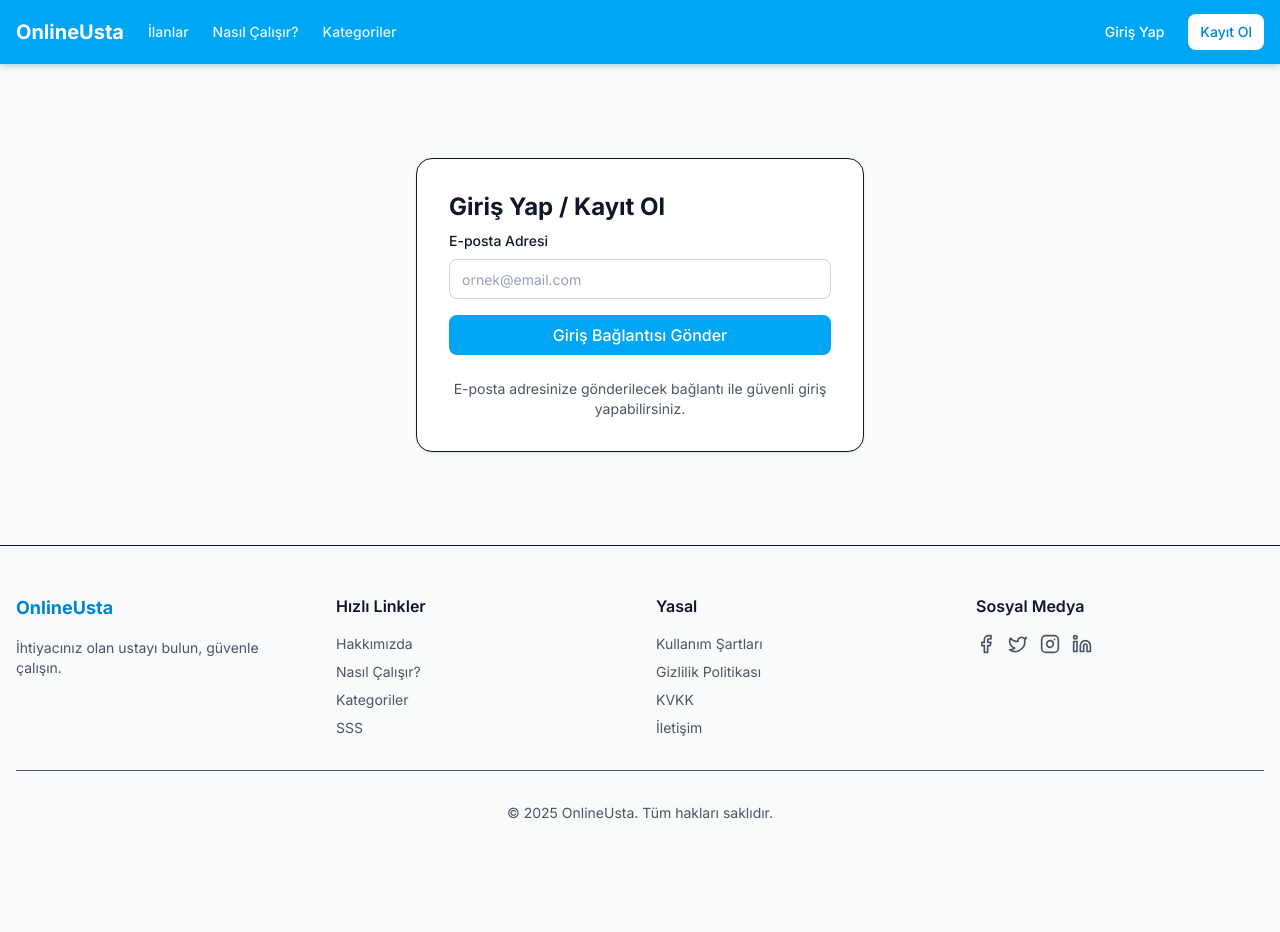
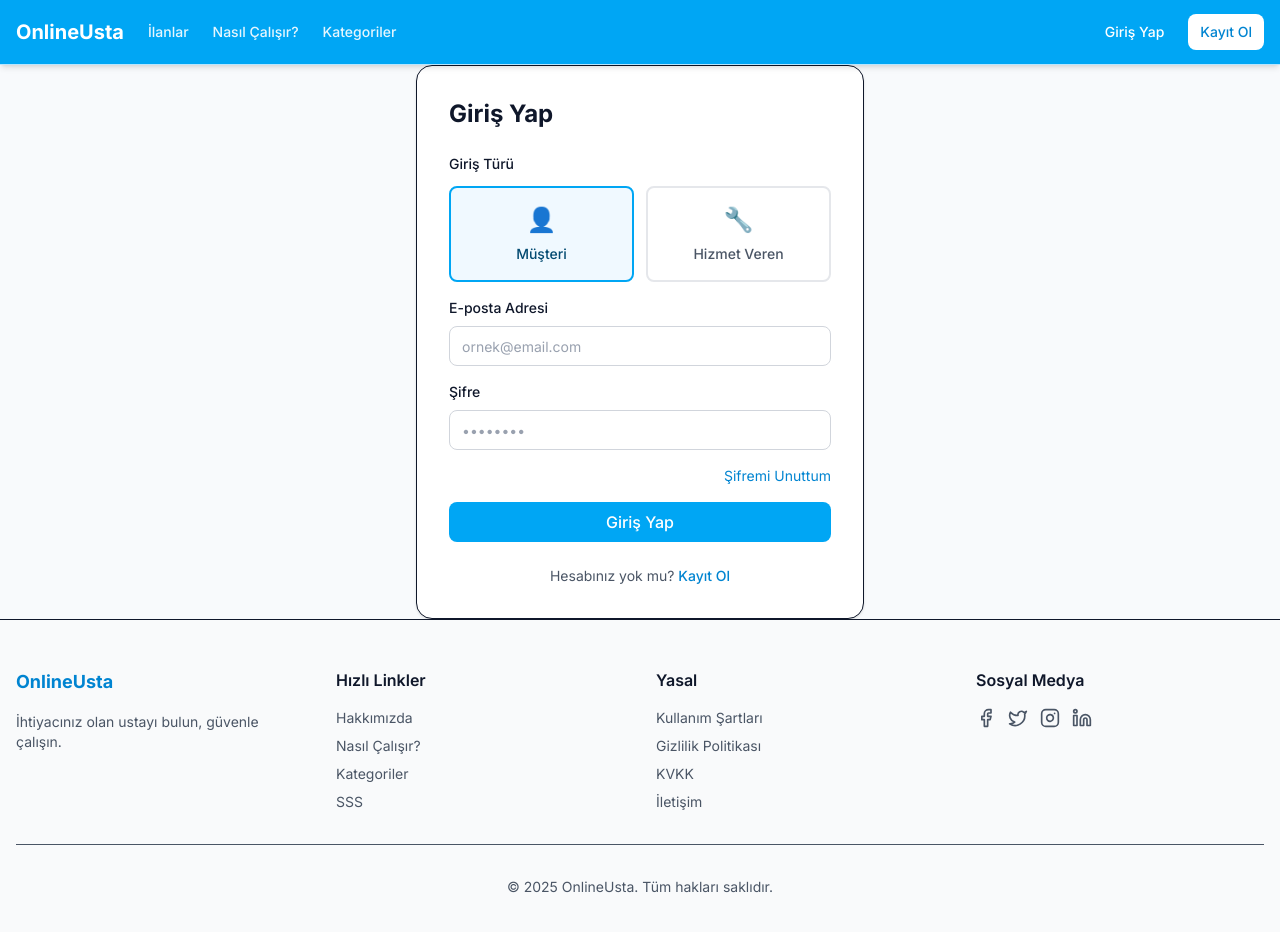
Before and after one commit to ResulKorkmaz/onlineustacomtr, a Next.js app: page /login in a window 1280 px wide. Shown: the top 932 px of the page. Before the commit the page ends 871 px from the top, so only its background shows below. Built offline with nearby package versions, Linux system fonts and the light colour scheme; no server answers.

Commit message:
feat: Login sayfası güncellendi - email/şifre girişi ve şifre sıfırlama eklendi

```diff
--- a/src/app/login/page.tsx
+++ b/src/app/login/page.tsx
@@ -1,18 +1,23 @@
 "use client";
 
 import { useState, useEffect, Suspense } from "react";
-import { useSearchParams } from "next/navigation";
+import { useSearchParams, useRouter } from "next/navigation";
+import Link from "next/link";
 import { createClient } from "@/lib/supabase/client";
 import { Button } from "@/components/ui/button";
 import { Input } from "@/components/ui/input";
 
 function LoginForm() {
   const [email, setEmail] = useState("");
+  const [password, setPassword] = useState("");
+  const [userType, setUserType] = useState<"customer" | "provider">("customer");
   const [loading, setLoading] = useState(false);
   const [sent, setSent] = useState(false);
+  const [resetMode, setResetMode] = useState(false);
   const [error, setError] = useState("");
   const supabase = createClient();
   const searchParams = useSearchParams();
+  const router = useRouter();
   const redirect = searchParams.get("redirect");
 
   useEffect(() => {
@@ -24,24 +29,51 @@ function LoginForm() {
     }
   }, [redirect]);
 
-  async function handleLogin(e: React.FormEvent) {
+  async function handlePasswordReset(e: React.FormEvent) {
     e.preventDefault();
     setLoading(true);
     setError("");
 
-    const redirectPath = redirect === "onboarding" ? "/onboarding" : "/dashboard";
-
-    const { error } = await supabase.auth.signInWithOtp({
-      email,
-      options: {
-        emailRedirectTo: `${window.location.origin}/auth/callback?redirect=${redirectPath}`,
-      },
+    const { error } = await supabase.auth.resetPasswordForEmail(email, {
+      redirectTo: `${window.location.origin}/auth/callback?redirect=/dashboard`,
     });
 
     if (error) {
       setError(error.message);
     } else {
       setSent(true);
+    }
+
+    setLoading(false);
+  }
+
+  async function handleLogin(e: React.FormEvent) {
+    e.preventDefault();
+    setLoading(true);
+    setError("");
+
+    // Şifre sıfırlama modundaysa
+    if (resetMode) {
+      return handlePasswordReset(e);
+    }
+
+    // Normal giriş ise user type'ı kaydet
+    if (redirect !== "onboarding") {
+      localStorage.setItem("onboarding_role", userType);
+    }
+
+    const redirectPath = redirect === "onboarding" ? "/onboarding" : "/dashboard";
+
+    // E-posta ve şifre ile giriş
+    const { error } = await supabase.auth.signInWithPassword({
+      email,
+      password,
+    });
+
+    if (error) {
+      setError(error.message);
+    } else {
+      router.push(redirectPath);
     }
 
     setLoading(false);
@@ -54,9 +86,16 @@ function LoginForm() {
           <div className="mb-4 text-4xl">📧</div>
           <h2 className="mb-2 text-2xl font-bold">E-posta Gönderildi</h2>
           <p className="text-gray-600">
-            <strong>{email}</strong> adresine giriş bağlantısı gönderdik.
+            <strong>{email}</strong> adresine şifre sıfırlama bağlantısı gönderdik.
             Lütfen e-postanızı kontrol edin.
           </p>
+          <Button
+            onClick={() => { setSent(false); setResetMode(false); }}
+            variant="ghost"
+            className="mt-4"
+          >
+            Geri Dön
+          </Button>
         </div>
       </div>
     );
@@ -65,7 +104,9 @@ function LoginForm() {
   return (
     <div className="container mx-auto flex min-h-[60vh] items-center justify-center px-4">
       <div className="w-full max-w-md rounded-2xl border bg-white p-8 shadow-sm">
-        <h1 className="mb-2 text-2xl font-bold">Giriş Yap / Kayıt Ol</h1>
+        <h1 className="mb-6 text-2xl font-bold">
+          {redirect === "onboarding" ? "Kayıt Ol" : resetMode ? "Şifre Sıfırlama" : "Giriş Yap"}
+        </h1>
 
         {redirect === "onboarding" && (
           <div className="mb-6 rounded-lg bg-sky-50 p-4">
@@ -75,7 +116,45 @@ function LoginForm() {
           </div>
         )}
 
+        {resetMode && (
+          <p className="mb-6 text-sm text-gray-600">
+            E-posta adresinizi girin, size şifre sıfırlama bağlantısı gönderelim.
+          </p>
+        )}
+
         <form onSubmit={handleLogin} className="space-y-4">
+          {!resetMode && redirect !== "onboarding" && (
+            <div>
+              <label className="mb-3 block text-sm font-medium">Giriş Türü</label>
+              <div className="grid grid-cols-2 gap-3">
+                <button
+                  type="button"
+                  onClick={() => setUserType("customer")}
+                  className={`flex flex-col items-center gap-2 rounded-lg border-2 p-4 transition-all ${
+                    userType === "customer"
+                      ? "border-sky-500 bg-sky-50 text-sky-900"
+                      : "border-gray-200 bg-white text-gray-600 hover:border-gray-300"
+                  }`}
+                >
+                  <span className="text-2xl">👤</span>
+                  <span className="text-sm font-medium">Müşteri</span>
+                </button>
+                <button
+                  type="button"
+                  onClick={() => setUserType("provider")}
+                  className={`flex flex-col items-center gap-2 rounded-lg border-2 p-4 transition-all ${
+                    userType === "provider"
+                      ? "border-sky-500 bg-sky-50 text-sky-900"
+                      : "border-gray-200 bg-white text-gray-600 hover:border-gray-300"
+                  }`}
+                >
+                  <span className="text-2xl">🔧</span>
+                  <span className="text-sm font-medium">Hizmet Veren</span>
+                </button>
+              </div>
+            </div>
+          )}
+
           <div>
             <label className="mb-2 block text-sm font-medium">E-posta Adresi</label>
             <Input
@@ -88,14 +167,61 @@ function LoginForm() {
             />
           </div>
 
+          {!resetMode && (
+            <div>
+              <label className="mb-2 block text-sm font-medium">Şifre</label>
+              <Input
+                type="password"
+                placeholder="••••••••"
+                value={password}
+                onChange={(e) => setPassword(e.target.value)}
+                required={!resetMode}
+              />
+            </div>
+          )}
+
+          {!resetMode && redirect !== "onboarding" && (
+            <div className="flex justify-end">
+              <button
+                type="button"
+                onClick={() => setResetMode(true)}
+                className="text-sm text-sky-600 hover:text-sky-700 hover:underline"
+              >
+                Şifremi Unuttum
+              </button>
+            </div>
+          )}
+
           <Button type="submit" className="w-full" disabled={loading}>
-            {loading ? "Gönderiliyor..." : "Giriş Bağlantısı Gönder"}
+            {loading
+              ? "İşleniyor..."
+              : resetMode
+                ? "Sıfırlama Bağlantısı Gönder"
+                : redirect === "onboarding"
+                  ? "Kayıt Ol"
+                  : "Giriş Yap"
+            }
           </Button>
+
+          {resetMode && (
+            <button
+              type="button"
+              onClick={() => setResetMode(false)}
+              className="w-full text-sm text-gray-600 hover:text-gray-700"
+            >
+              Giriş sayfasına dön
+            </button>
+          )}
         </form>
 
-        <p className="mt-6 text-center text-sm text-gray-600">
-          E-posta adresinize gönderilecek bağlantı ile güvenli giriş yapabilirsiniz.
-        </p>
+        {!resetMode && redirect !== "onboarding" && (
+          <p className="mt-6 text-center text-sm text-gray-600">
+            Hesabınız yok mu?{" "}
+            <Link href="/onboarding" className="font-medium text-sky-600 hover:text-sky-700 hover:underline">
+              Kayıt Ol
+            </Link>
+          </p>
+        )}
       </div>
     </div>
   );
```
